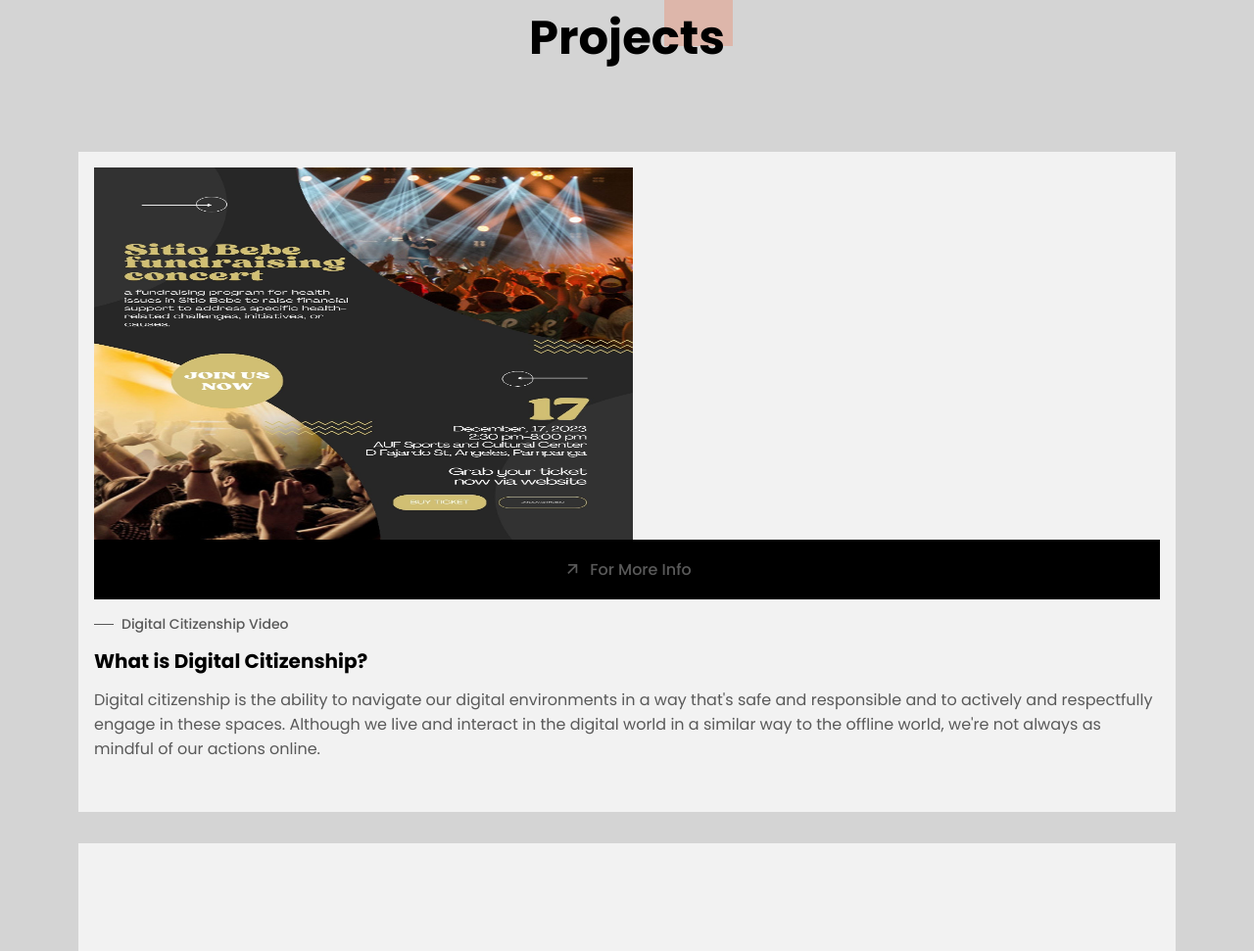
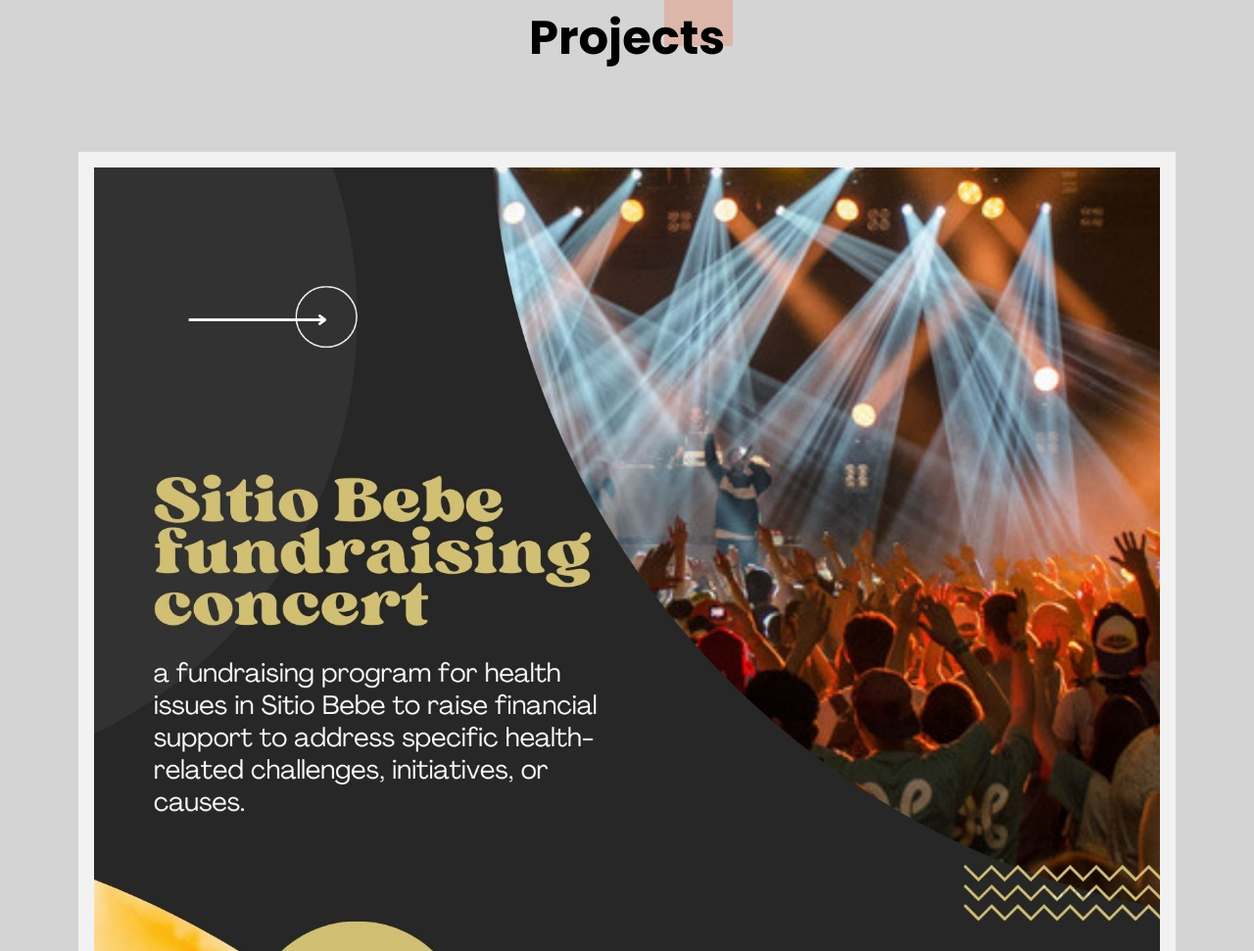
Before and after one commit to janjov/group2, a plain HTML site: page index.html in a window 1280 px wide. Shown: the part 3043-4014 px from the top of the page at 98% size. Drawn offline with nearby package versions, Linux system fonts and the light colour scheme; grey boxes are pictures that could not be loaded.

Commit message:
Update index.html

```diff
--- a/index.html
+++ b/index.html
@@ -250,7 +250,7 @@
             <div class="projects__container container grid">
                 <article class="projects__card">
                     <div class="projects__image">
-                        <img src="./assets/img/Dark Grey Minimalist Music Concert Poster.jpg" alt="image" class="home__img">
+                        <img src="./assets/img/Dark Grey Minimalist Music Concert Poster.jpg" alt="image" class="projects__img">
                         <a href="https://mediasmarts.ca/digital-media-literacy/general-information/digital-media-literacy-fundamentals/what-digital-citizenship" target="_blank" class="projects__button button">
                             <i class="ri-arrow-right-up-line"></i> For More Info
                         </a>
```
